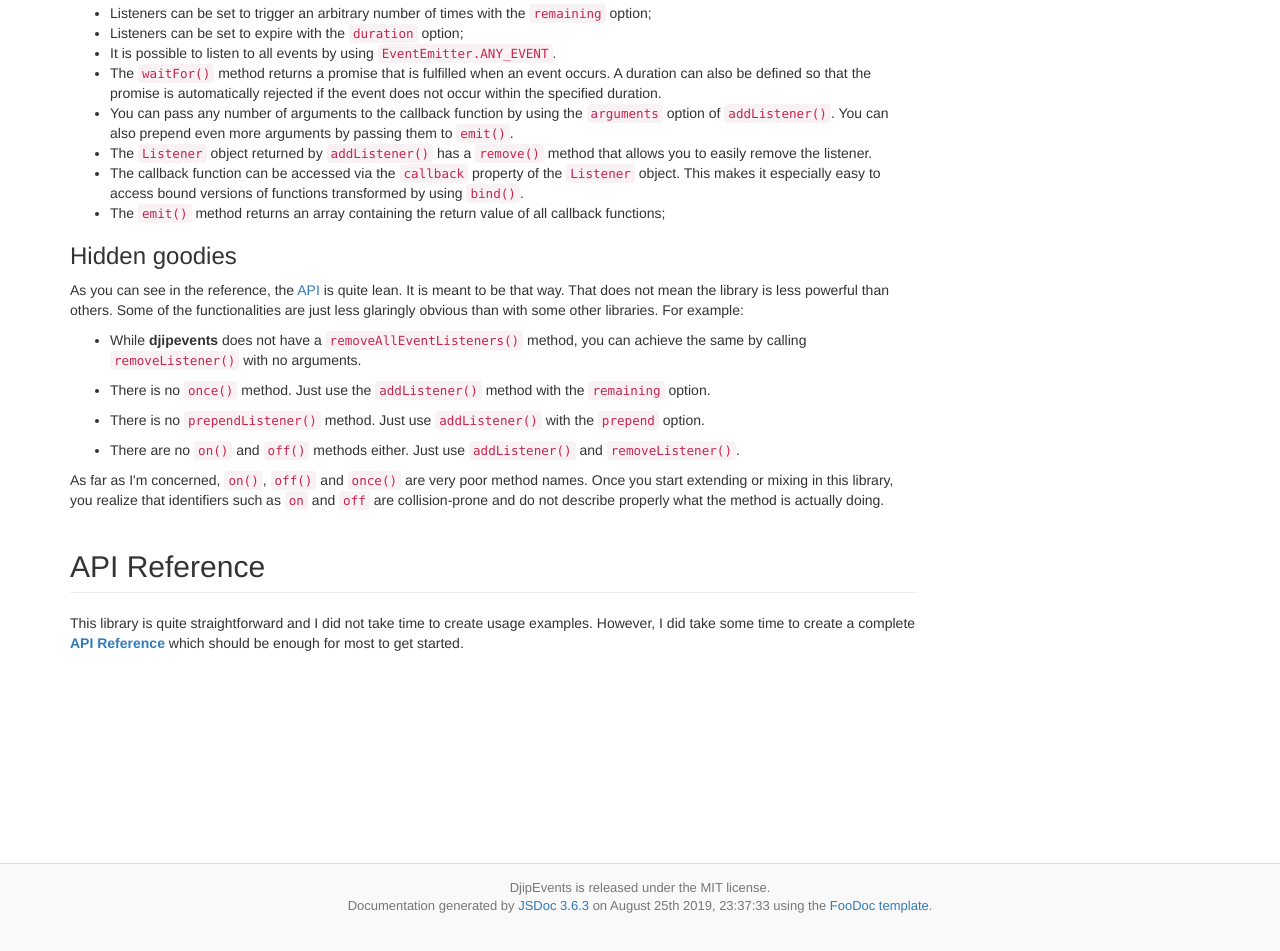
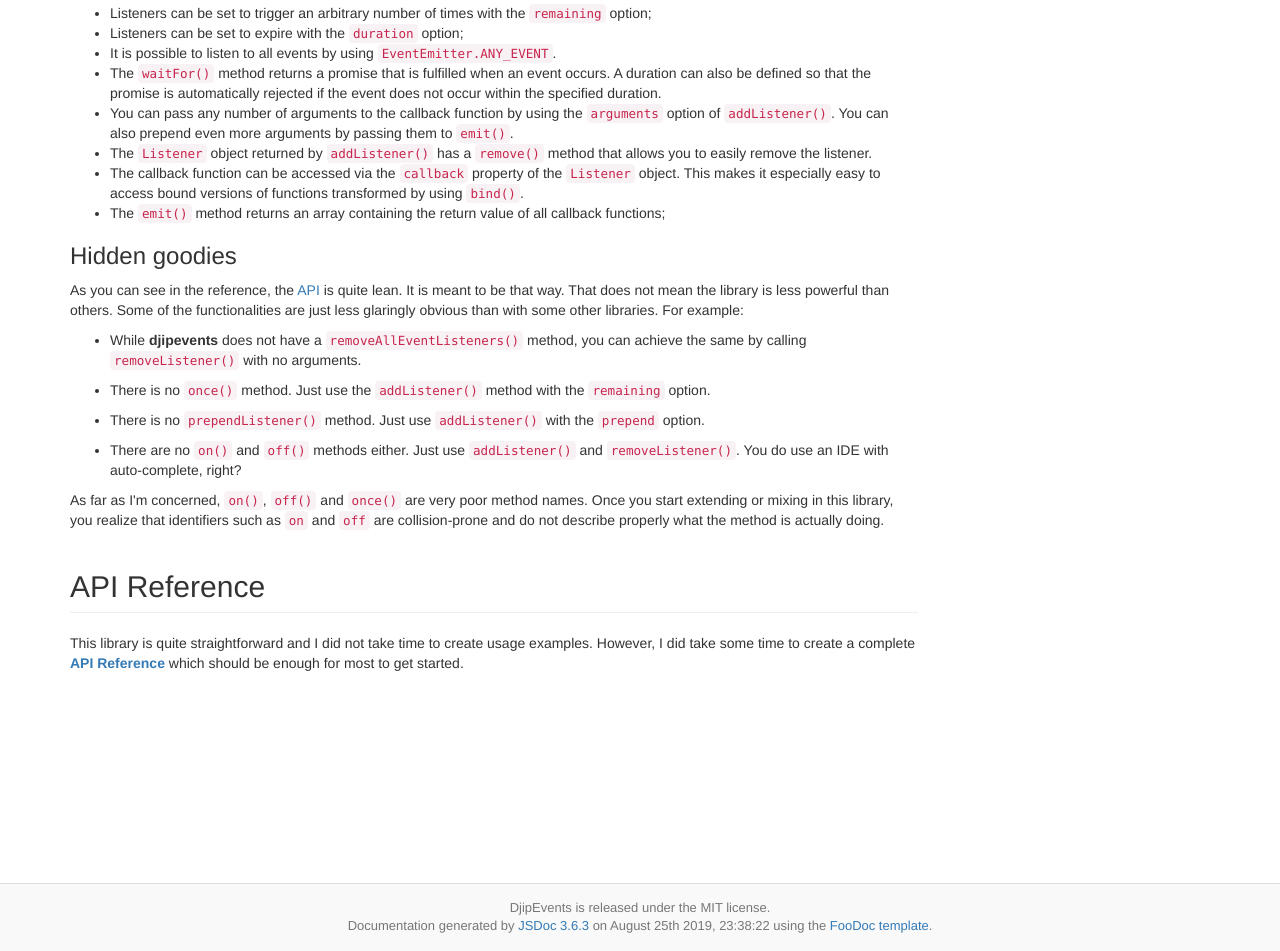
Before and after one commit to djipco/djipevents, a plain HTML site: page index.html in a window 1280 px wide. Shown: the part 1393-2344 px from the top of the page. Drawn offline with Linux system fonts and the light colour scheme; a web font is replaced by a local one.

Commit message:
Update 2019-08-26T14:19:05.501Z

```diff
--- a/index.html
+++ b/index.html
@@ -139,7 +139,8 @@ same by calling <code>removeListener()</code> with no arguments.</p>
 <p>There is no <code>prependListener()</code> method. Just use <code>addListener()</code> with the <code>prepend</code> option.</p>
 </li>
 <li>
-<p>There are no <code>on()</code> and <code>off()</code> methods either. Just use <code>addListener()</code> and <code>removeListener()</code>.</p>
+<p>There are no <code>on()</code> and <code>off()</code> methods either. Just use <code>addListener()</code> and <code>removeListener()</code>.
+You do use an IDE with auto-complete, right?</p>
 </li>
 </ul>
 <p>As far as I'm concerned, <code>on()</code>,  <code>off()</code> and <code>once()</code> are very poor method names. Once you start
@@ -159,7 +160,7 @@ for most to get started.</p></article>
 	</div>
 	<footer>
 				<div class="copyright">DjipEvents is released under the MIT license.</div>
-			<div class="generated-by">Documentation generated by <a href="https://github.com/jsdoc3/jsdoc">JSDoc 3.6.3</a> on August 25th 2019, 23:37:33 using the <a href="https://github.com/steveush/foodoc">FooDoc template</a>.</div>
+			<div class="generated-by">Documentation generated by <a href="https://github.com/jsdoc3/jsdoc">JSDoc 3.6.3</a> on August 25th 2019, 23:38:22 using the <a href="https://github.com/steveush/foodoc">FooDoc template</a>.</div>
 	</footer>
 	<script src="js/jquery.min.js"></script>
 	<script src="js/bootstrap.min.js"></script>
```
Also changed, not shown: EventEmitter.html (+1 -1 lines), Listener.html (+1 -1 lines), djipevents.js.html (+1 -1 lines), global.html (+1 -1 lines), list_class.html (+1 -1 lines).
